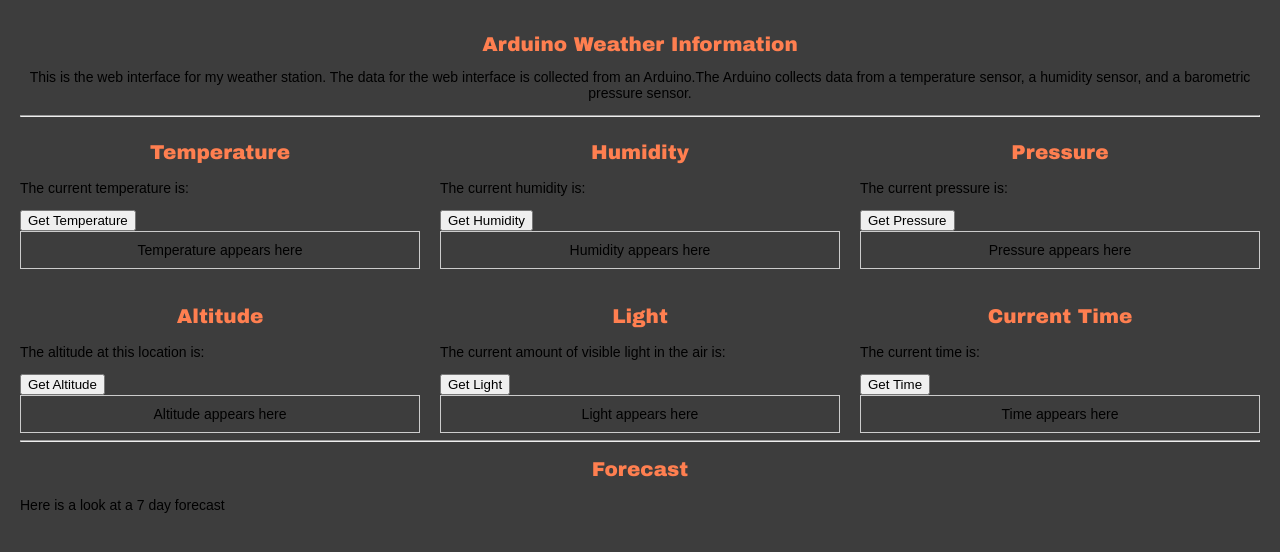
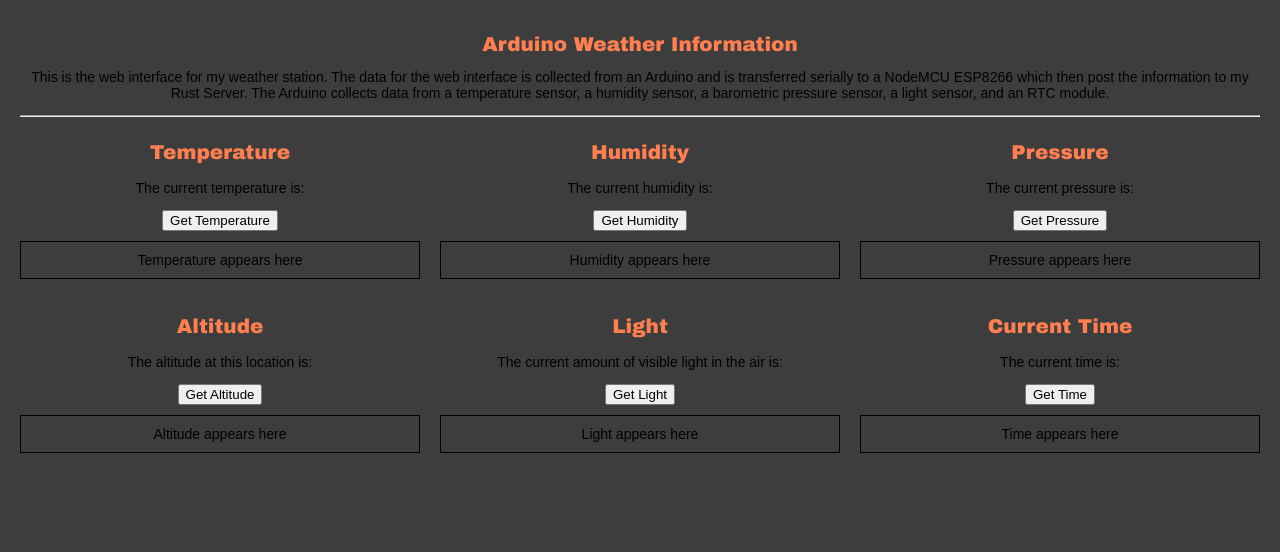
Before and after one commit to Nahjay/Arduino-Weather-Station, a plain HTML site: page web_interface/static/index.html in a window 1280 px wide. Drawn offline with Linux system fonts and the light colour scheme.

Commit message:
feat: restructured page

```diff
--- a/web_interface/css/style.css
+++ b/web_interface/css/style.css
@@ -100,7 +100,33 @@ body {
 }
 
 .data-box {
-    border: 1px solid #ccc;
+    border: 1px solid black;
     padding: 10px;
     text-align: center;
+    margin-top: 10px;
 }
+
+.humidty-container {
+    text-align: center;
+
+}
+
+.temp-container {
+    text-align: center;
+}
+
+.pressure-container {
+    text-align: center;
+}
+
+.altitude-container {
+    text-align: center;
+}
+
+.light-container {
+    text-align: center;
+}
+
+.time-container {
+    text-align: center;
+}
--- a/web_interface/static/index.html
+++ b/web_interface/static/index.html
@@ -10,15 +10,18 @@
         <h1 id="Title"> Arduino Weather Information </h1>
         <p id="IntroParagraph"> This is the web interface for my weather
             station. The data for the web interface is collected from an
-            Arduino.The Arduino collects data from a temperature sensor, a
-            humidity sensor, and a barometric pressure sensor. </p>
+            Arduino and is transferred serially to a NodeMCU ESP8266 which then
+            post the information to my Rust Server. The Arduino collects data
+            from a temperature sensor, a
+            humidity sensor, a barometric pressure sensor, a light sensor, and
+            an RTC module. </p>
 
         <!-- Section off the current weather elements -->
         <hr>
 
         <div class="grid-container">
             <!-- Create buttons and headings to obtain current weather elements -->
-            <div>
+            <div class="temp-container">
                 <h2 id="TemperatureHeading"> Temperature </h2>
                 <p id="TempPar"> The current temperature is: </p>
                 <button id="getTempbutton">Get Temperature</button>
@@ -27,7 +30,7 @@
             </div>
 
             <!-- Humidity Heading and Info -->
-            <div>
+            <div class="humidty-container">
                 <h2 id="HumidityHeading"> Humidity </h2>
                 <p id="HumidPar"> The current humidity is: </p>
                 <button id="getHumidbutton">Get Humidity</button>
@@ -36,7 +39,7 @@
             </div>
 
             <!-- Pressure Heading and Info -->
-            <div>
+            <div class="pressure-container">
                 <h2 id="PressureHeading"> Pressure </h2>
                 <p id="PressPar"> The current pressure is: </p>
                 <button id="getPressurebutton">Get Pressure</button>
@@ -45,7 +48,7 @@
             </div>
 
             <!-- Altitude Heading and Info -->
-            <div>
+            <div class="altitude-container">
                 <h2 id="AltitudeHeading"> Altitude </h2>
                 <p id="AltPar"> The altitude at this location is: </p>
                 <button id="getAltitudebutton">Get Altitude</button>
@@ -54,7 +57,7 @@
             </div>
 
             <!-- Light Heading and Info -->
-            <div>
+            <div class="light-container">
                 <h2 id="LightHeading"> Light </h2>
                 <p id="LightPar"> The current amount of visible light in the air
                     is:
@@ -64,18 +67,12 @@
             </div>
 
             <!-- Time Heading and Info -->
-            <div>
+            <div class="time-container">
                 <h2 id="TimeHeading"> Current Time</h2>
                 <p id="TimePar"> The current time is: </p>
                 <button id="getTimebutton">Get Time</button>
                 <div id="time_box" class="data-box"> Time appears here </div>
             </div>
         </div>
-
-        <!-- Section off the forecast Elemetns -->
-        <hr>
-        <h2 id="ForecastHeading"> Forecast </h2>
-        <p id="ForecastPar"> Here is a look at a 7 day forecast </p>
-
     </body>
 </html>
```
